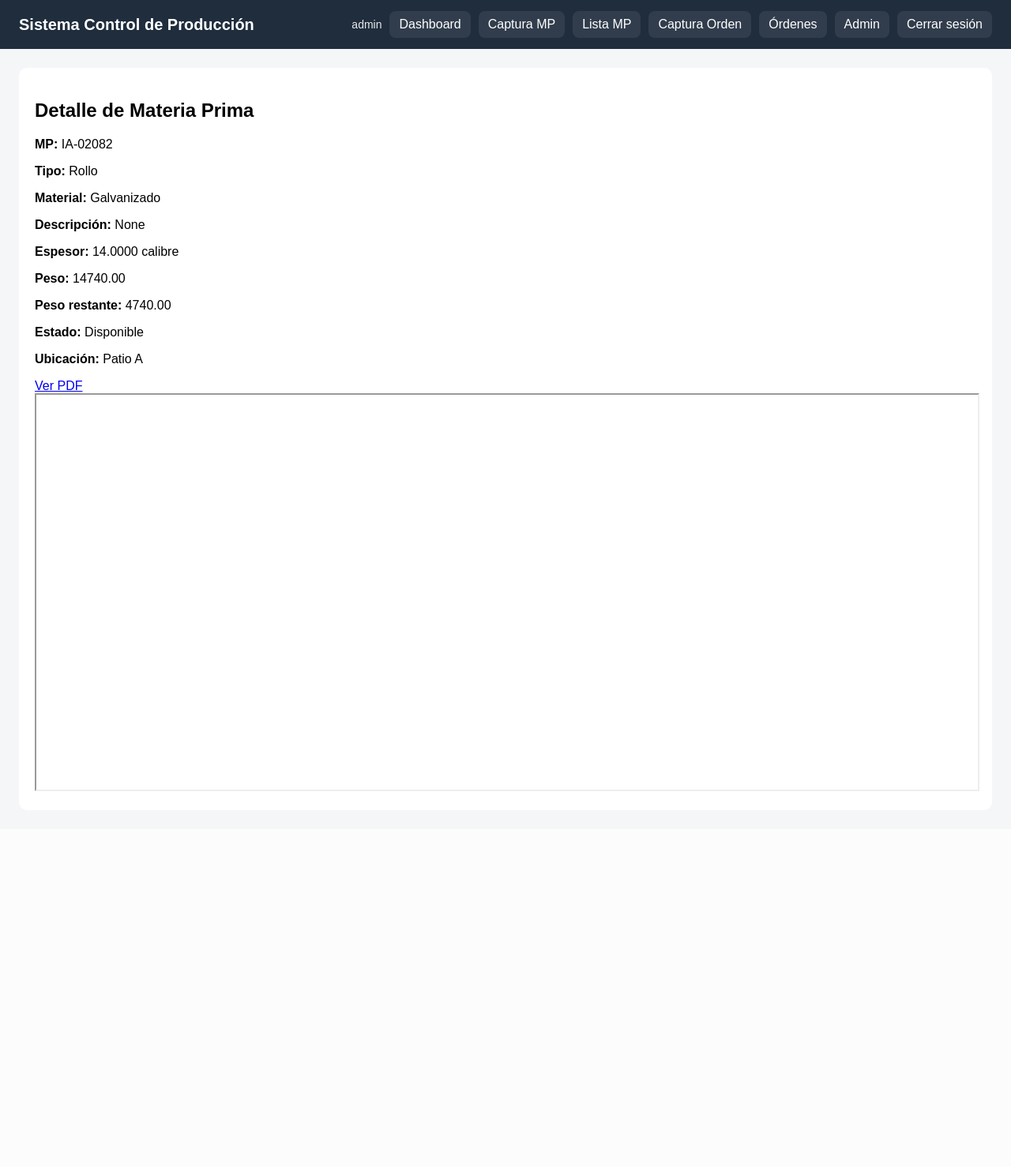
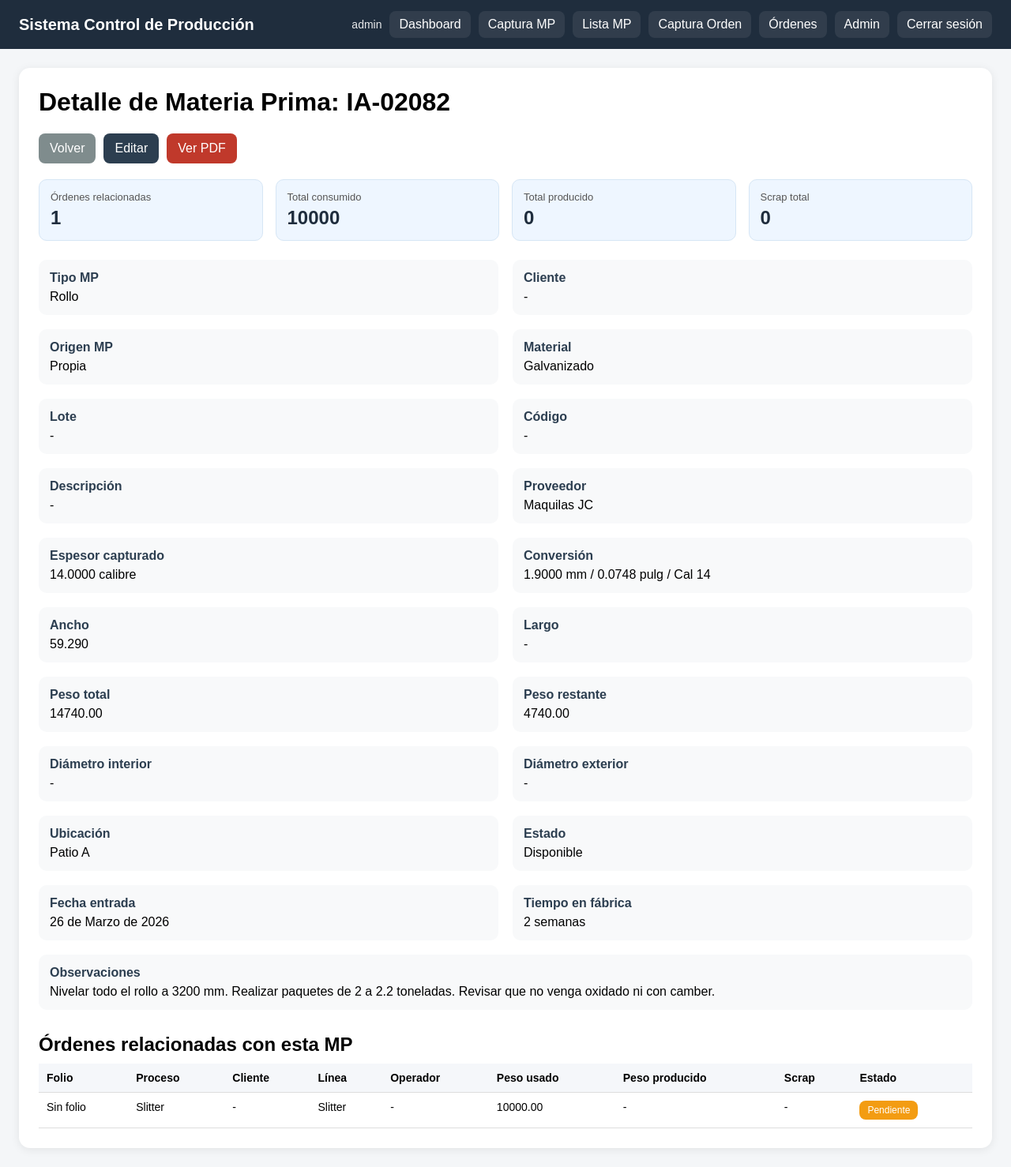
Before and after one commit to maxalejandro31-web/sistema_produccion, a Django app: page /detalle-mp/1/ in a window 1280 px wide. Shown: the whole page at 79% size. Before the commit the page ends 1002 px from the top, so only its background shows below. Run offline with Django 5.2, Linux system fonts and the light colour scheme; a user stored in the database is signed in; data comes from the database, SQL or seed files in the repository; data that the repository does not hold is empty.

Commit message:
trazabilidad mp

```diff
--- a/inventario/templates/inventario/detalle_mp.html
+++ b/inventario/templates/inventario/detalle_mp.html
@@ -1,24 +1,219 @@
 {% extends 'base.html' %}
 
+{% block title %}Detalle MP{% endblock %}
+
 {% block content %}
-<div style="background:white; padding:20px; border-radius:10px;">
-    <h2>Detalle de Materia Prima</h2>
+<style>
+    .contenedor {
+        max-width: 1200px;
+        margin: auto;
+        background: white;
+        padding: 25px;
+        border-radius: 14px;
+        box-shadow: 0 2px 12px rgba(0,0,0,0.08);
+    }
+    h1, h2 {
+        margin-top: 0;
+    }
+    .grid {
+        display: grid;
+        grid-template-columns: repeat(2, 1fr);
+        gap: 18px;
+        margin-bottom: 24px;
+    }
+    .card {
+        background: #f8f9fa;
+        border-radius: 10px;
+        padding: 14px;
+    }
+    .card strong {
+        display: block;
+        margin-bottom: 6px;
+        color: #2c3e50;
+    }
+    .acciones {
+        margin-top: 20px;
+        display: flex;
+        gap: 10px;
+        flex-wrap: wrap;
+        margin-bottom: 20px;
+    }
+    a {
+        padding: 10px 14px;
+        border-radius: 8px;
+        text-decoration: none;
+        color: white;
+    }
+    .btn-volver { background: #7f8c8d; }
+    .btn-editar { background: #2c3e50; }
+    .btn-pdf { background: #c0392b; }
 
-    <p><strong>MP:</strong> {{ mp.numero_mp }}</p>
-    <p><strong>Tipo:</strong> {{ mp.tipo_mp }}</p>
-    <p><strong>Material:</strong> {{ mp.material }}</p>
-    <p><strong>Descripción:</strong> {{ mp.descripcion }}</p>
-    <p><strong>Espesor:</strong> {{ mp.espesor_valor }} {{ mp.unidad_espesor }}</p>
-    <p><strong>Peso:</strong> {{ mp.peso }}</p>
-    <p><strong>Peso restante:</strong> {{ mp.peso_restante }}</p>
-    <p><strong>Estado:</strong> {{ mp.estado }}</p>
-    <p><strong>Ubicación:</strong> {{ mp.ubicacion }}</p>
+    .kpis {
+        display: grid;
+        grid-template-columns: repeat(4, 1fr);
+        gap: 16px;
+        margin-bottom: 24px;
+    }
+    .kpi {
+        background: #eef6ff;
+        border: 1px solid #d6e6f5;
+        border-radius: 10px;
+        padding: 14px;
+    }
+    .kpi .titulo {
+        font-size: 13px;
+        color: #555;
+        margin-bottom: 5px;
+    }
+    .kpi .valor {
+        font-size: 24px;
+        font-weight: bold;
+        color: #1f2d3d;
+    }
 
-    {% if mp.archivo_pdf %}
-       <a class="btn-pdf" href="{{ mp.archivo_pdf.url }}" target="_blank">Ver PDF</a>
-       <iframe src="{{ mp.archivo_pdf.url }}" width="100%" height="500"></iframe>
-    {% else %}
-       <p>Sin archivo PDF</p>
-    {% endif %}
+    table {
+        width: 100%;
+        border-collapse: collapse;
+        font-size: 14px;
+        margin-top: 10px;
+    }
+    th, td {
+        padding: 10px;
+        border-bottom: 1px solid #ddd;
+        text-align: left;
+        vertical-align: top;
+    }
+    th {
+        background: #f5f7fa;
+    }
+
+    .badge {
+        padding: 5px 10px;
+        border-radius: 8px;
+        font-size: 12px;
+        color: white;
+        display: inline-block;
+    }
+    .pendiente { background: #f39c12; }
+    .proceso { background: #2980b9; }
+    .terminado { background: #27ae60; }
+
+    .subtitulo {
+        margin-top: 30px;
+        margin-bottom: 10px;
+    }
+</style>
+
+<div class="contenedor">
+    <h1>Detalle de Materia Prima: {{ mp.numero_mp }}</h1>
+
+    <div class="acciones">
+        <a class="btn-volver" href="/lista-mp/">Volver</a>
+        <a class="btn-editar" href="{% url 'editar_mp' mp.id %}">Editar</a>
+        {% if mp.archivo_pdf %}
+            <a class="btn-pdf" href="{{ mp.archivo_pdf.url }}" target="_blank">Ver PDF</a>
+        {% endif %}
+    </div>
+
+    <div class="kpis">
+        <div class="kpi">
+            <div class="titulo">Órdenes relacionadas</div>
+            <div class="valor">{{ cantidad_ordenes }}</div>
+        </div>
+        <div class="kpi">
+            <div class="titulo">Total consumido</div>
+            <div class="valor">{{ total_consumido }}</div>
+        </div>
+        <div class="kpi">
+            <div class="titulo">Total producido</div>
+            <div class="valor">{{ total_producido }}</div>
+        </div>
+        <div class="kpi">
+            <div class="titulo">Scrap total</div>
+            <div class="valor">{{ total_scrap }}</div>
+        </div>
+    </div>
+
+    <div class="grid">
+        <div class="card"><strong>Tipo MP</strong>{{ mp.tipo_mp }}</div>
+        <div class="card"><strong>Cliente</strong>{{ mp.cliente|default:"-" }}</div>
+
+        <div class="card"><strong>Origen MP</strong>{{ mp.origen_mp }}</div>
+        <div class="card"><strong>Material</strong>{{ mp.material }}</div>
+
+        <div class="card"><strong>Lote</strong>{{ mp.lote|default:"-" }}</div>
+        <div class="card"><strong>Código</strong>{{ mp.codigo|default:"-" }}</div>
+
+        <div class="card"><strong>Descripción</strong>{{ mp.descripcion|default:"-" }}</div>
+        <div class="card"><strong>Proveedor</strong>{{ mp.proveedor|default:"-" }}</div>
+
+        <div class="card"><strong>Espesor capturado</strong>{{ mp.espesor_valor }} {{ mp.unidad_espesor }}</div>
+        <div class="card"><strong>Conversión</strong>{{ mp.espesor_mm }} mm / {{ mp.espesor_pulg }} pulg / Cal {{ mp.calibre }}</div>
+
+        <div class="card"><strong>Ancho</strong>{{ mp.ancho|default:"-" }}</div>
+        <div class="card"><strong>Largo</strong>{{ mp.largo|default:"-" }}</div>
+
+        <div class="card"><strong>Peso total</strong>{{ mp.peso }}</div>
+        <div class="card"><strong>Peso restante</strong>{{ mp.peso_restante }}</div>
+
+        <div class="card"><strong>Diámetro interior</strong>{{ mp.diametro_interior|default:"-" }}</div>
+        <div class="card"><strong>Diámetro exterior</strong>{{ mp.diametro_exterior|default:"-" }}</div>
+
+        <div class="card"><strong>Ubicación</strong>{{ mp.ubicacion|default:"-" }}</div>
+        <div class="card"><strong>Estado</strong>{{ mp.estado }}</div>
+
+        <div class="card"><strong>Fecha entrada</strong>{{ mp.fecha_entrada }}</div>
+        <div class="card"><strong>Tiempo en fábrica</strong>{{ mp.tiempo_en_fabrica }}</div>
+
+        <div class="card" style="grid-column: span 2;">
+            <strong>Observaciones</strong>
+            {{ mp.observaciones|default:"-" }}
+        </div>
+    </div>
+
+    <h2 class="subtitulo">Órdenes relacionadas con esta MP</h2>
+
+    <table>
+        <thead>
+            <tr>
+                <th>Folio</th>
+                <th>Proceso</th>
+                <th>Cliente</th>
+                <th>Línea</th>
+                <th>Operador</th>
+                <th>Peso usado</th>
+                <th>Peso producido</th>
+                <th>Scrap</th>
+                <th>Estado</th>
+            </tr>
+        </thead>
+        <tbody>
+            {% for orden in ordenes_relacionadas %}
+            <tr>
+                <td>{{ orden.folio_orden|default:"Sin folio" }}</td>
+                <td>{{ orden.get_tipo_proceso_display }}</td>
+                <td>{{ orden.cliente|default:"-" }}</td>
+                <td>{{ orden.linea }}</td>
+                <td>{{ orden.operador|default:"-" }}</td>
+                <td>{{ orden.peso_usado|default:"-" }}</td>
+                <td>{{ orden.peso_producido|default:"-" }}</td>
+                <td>{{ orden.scrap_total|default:"-" }}</td>
+                <td>
+                    {% if orden.estado == 'pendiente' %}
+                        <span class="badge pendiente">Pendiente</span>
+                    {% elif orden.estado == 'proceso' %}
+                        <span class="badge proceso">En Proceso</span>
+                    {% elif orden.estado == 'terminado' %}
+                        <span class="badge terminado">Terminado</span>
+                    {% endif %}
+                </td>
+            </tr>
+            {% empty %}
+            <tr>
+                <td colspan="9">Esta materia prima aún no ha sido usada en ninguna orden.</td>
+            </tr>
+            {% endfor %}
+        </tbody>
+    </table>
 </div>
 {% endblock %}
--- a/inventario/views.py
+++ b/inventario/views.py
@@ -1,8 +1,10 @@
 from django.shortcuts import render, redirect, get_object_or_404
 from django.contrib.auth.decorators import login_required
 from django.http import HttpResponse
+from django.db.models import Sum
 from .forms import MateriaPrimaForm
 from .models import MateriaPrima
+from produccion.models import OrdenProduccion
 
 
 @login_required
@@ -83,6 +85,20 @@ def detalle_mp(request, mp_id):
 
     mp = get_object_or_404(MateriaPrima, id=mp_id)
 
+    ordenes_relacionadas = OrdenProduccion.objects.select_related(
+        'cliente', 'linea', 'operador'
+    ).filter(mp=mp).order_by('-id')
+
+    total_consumido = ordenes_relacionadas.aggregate(total=Sum('peso_usado'))['total'] or 0
+    total_producido = ordenes_relacionadas.aggregate(total=Sum('peso_producido'))['total'] or 0
+    total_scrap = ordenes_relacionadas.aggregate(total=Sum('scrap_total'))['total'] or 0
+    cantidad_ordenes = ordenes_relacionadas.count()
+
     return render(request, 'inventario/detalle_mp.html', {
         'mp': mp,
+        'ordenes_relacionadas': ordenes_relacionadas,
+        'total_consumido': total_consumido,
+        'total_producido': total_producido,
+        'total_scrap': total_scrap,
+        'cantidad_ordenes': cantidad_ordenes,
     })
```
